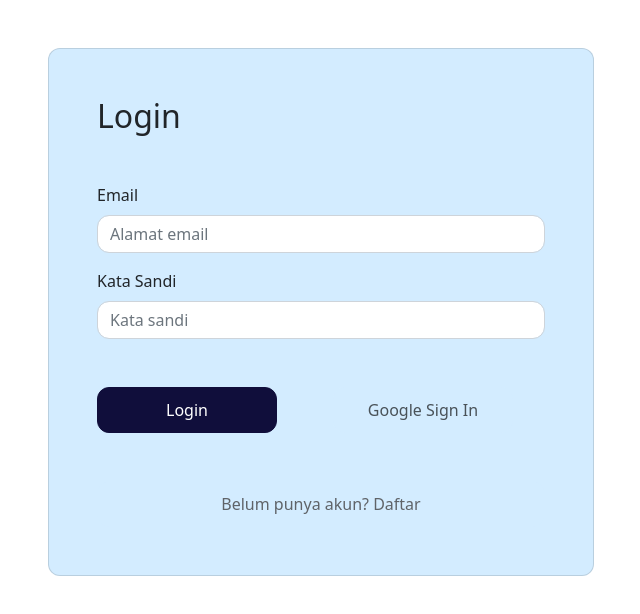
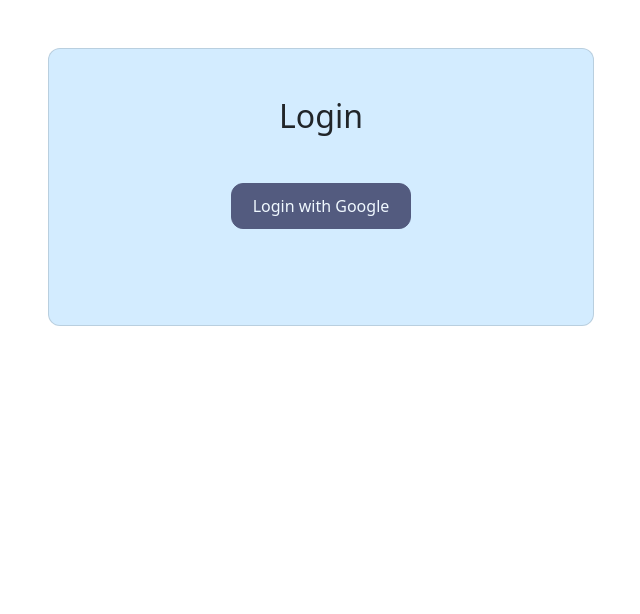
Before and after one commit to halawaoji97/d-kost, a React (Create React App) app: page /auth in a window 1280 px wide. Shown: the top 614 px of the page, without its empty margins (319-959 px from the left). Built offline with nearby package versions, Linux system fonts and the light colour scheme.

Commit message:
repair auth

```diff
--- a/src/api/index.js
+++ b/src/api/index.js
@@ -4,7 +4,19 @@
   baseURL: 'https://garos.herokuapp.com/api/v1',
 });
 
+const APISIGN = axios.create({
+  baseURL: 'http://localhost:3000',
+});
+
 export const fetchData = () => API.get('/member/landing-page');
 export const fetchDetailData = (id) => API.get(`/member/detail-page/${id}`);
 export const checkoutBooking = (newPost) =>
   API.post('/member/booking-page', newPost);
+
+export const signIn = (formData) => APISIGN.post('/user/signin', formData);
+export const signUp = (formData) =>
+  API.post(
+    '/user/signup',
+    { headers: { 'Access-Control-Allow-Origin': '*' } },
+    formData
+  );
--- a/src/components/Auth/Auth.js
+++ b/src/components/Auth/Auth.js
@@ -2,17 +2,29 @@
 import GoogleLogin from 'react-google-login';
 import { useDispatch } from 'react-redux';
 import { useNavigate } from 'react-router-dom';
-import InputField from './InputField';
+import { signin, signup } from '../../store/actions/auth';
+// import InputField from './InputField';
+
+const initialState = {
+  full_name: '',
+  email: '',
+  full_address: '',
+  phone_number: '',
+  password: '',
+  confirm_password: '',
+};
 
 const Auth = () => {
   const [showPassword, setShowPassword] = useState(false);
   const [isSignup, setIsSignup] = useState(false);
+  const [formData, setFormData] = useState(initialState);
+
   const dispatch = useDispatch();
   const navigate = useNavigate();
 
-  const swithMode = () => {
-    setIsSignup((prevIsSignup) => !prevIsSignup);
-  };
+  // const swithMode = () => {
+  //   setIsSignup((prevIsSignup) => !prevIsSignup);
+  // };
 
   const googleSuccess = async (res) => {
     console.log(res);
@@ -25,43 +37,66 @@
       console.log(error);
     }
   };
+
   const googleFailure = (error) => {
     console.error(error);
     console.log('fail');
   };
+
+  const handleSubmit = (e) => {
+    e.preventDefault();
+
+    if (isSignup) {
+      dispatch(signup(formData, navigate));
+    } else {
+      dispatch(signin(formData, navigate));
+    }
+
+    console.log(formData);
+  };
+
+  const handleChange = (e) => {
+    setFormData({ ...formData, [e.target.name]: e.target.value });
+  };
+
   return (
     <div className='auth my-5'>
       <div className='container'>
         <div className='row justify-content-center'>
           <div className='col-sm-12 col-md-6 col-lg-6'>
             <div className='card bg-light py-5 px-5'>
-              <form action=''>
-                <h2 className='mb-5'>{isSignup ? 'Daftar' : 'Login'}</h2>
-                {isSignup && (
+              <form onSubmit={handleSubmit}>
+                <h2 className='mb-5 text-center'>
+                  {isSignup ? 'Daftar' : 'Login'}
+                </h2>
+                {/* {isSignup && (
                   <>
                     <InputField
                       label='Nama Lengkap'
-                      name='name'
-                      id='name'
+                      name='full_name'
+                      id='full_name'
                       placeholder='Nama Lengkap'
                       className='form-control'
                       type='text'
+                      handleChange={handleChange}
                     />
                     <InputField
                       label='Nomor Hp'
-                      name='nomor_hp'
-                      id='nomor_hp'
+                      name='phone_number'
+                      id='phone_number'
                       placeholder='Nomor hp yang aktif'
                       className='form-control'
                       type='text'
+                      handleChange={handleChange}
                     />
                     <InputField
                       label='Alamat Sekarang'
-                      name='alamat'
-                      id='alamat'
+                      name='full_address'
+                      id='full_address'
                       placeholder='Alamat sekarang'
                       className='form-control'
                       type='text'
+                      handleChange={handleChange}
                     />
                   </>
                 )}
@@ -72,6 +107,7 @@
                   placeholder='Alamat email'
                   className='form-control'
                   type='email'
+                  handleChange={handleChange}
                 />
                 <InputField
                   label='Kata Sandi'
@@ -80,23 +116,25 @@
                   placeholder='Kata sandi'
                   className='form-control'
                   type='password'
+                  handleChange={handleChange}
                 />
                 {isSignup && (
                   <InputField
                     label='Konfirmasi Kata Sandi'
-                    name='konfirmasi_password'
-                    id='konfirmasi_password'
+                    name='confirm_password'
+                    id='confirm_password'
                     placeholder='Ulangi kata sandi'
                     className='form-control'
                     type='password'
+                    handleChange={handleChange}
                   />
-                )}
-                <div className='row my-5'>
-                  <div className='col-sm-12 col-lg-6 col-md-6'>
+                )} */}
+                <div className='row my-5 justify-content-center text-center'>
+                  {/* <div className='col-sm-12 col-lg-6 col-md-6'>
                     <button type='submit' className='btn btn-primary'>
                       {isSignup ? 'Register' : 'Login'}
                     </button>
-                  </div>
+                  </div> */}
                   <div className='col-sm-12 col-lg-6 col-md-6'>
                     <GoogleLogin
                       clientId='68476784938-tjno59vdipmpc9euviso9ehpc71ai7on.apps.googleusercontent.com'
@@ -105,9 +143,9 @@
                           type='button'
                           onClick={renderProps.onClick}
                           disabled={renderProps.disabled}
-                          className='btn btn-light'
+                          className='btn btn-primary'
                         >
-                          {isSignup ? ' Google Sign Up' : ' Google Sign In'}
+                          Login with Google
                         </button>
                       )}
                       onSuccess={googleSuccess}
@@ -117,7 +155,7 @@
                   </div>
                 </div>
 
-                <div className='row text-center mt-5'>
+                {/* <div className='row text-center mt-5'>
                   <div className='col-12'>
                     <button
                       style={{ width: '100%' }}
@@ -130,7 +168,7 @@
                         : 'Belum punya akun? Daftar'}
                     </button>
                   </div>
-                </div>
+                </div> */}
               </form>
             </div>
           </div>
--- a/src/components/Auth/InputField.js
+++ b/src/components/Auth/InputField.js
@@ -13,6 +13,7 @@
         className={className}
         id={label}
         placeholder={placeholder}
+        onChange={handleChange}
       />
     </div>
   );
--- a/src/components/Navbar/Navbar.js
+++ b/src/components/Navbar/Navbar.js
@@ -12,7 +12,7 @@
 
   const logout = () => {
     dispatch({ type: 'LOGOUT' });
-    navigate('/signin');
+    navigate('/auth');
     setUser(null);
   };
 
@@ -56,11 +56,14 @@
                 About
               </Link>
             </li>
+            {user && (
               <li className='nav-item'>
                 <Link className='nav-link' to='/'>
                   {user?.result.name}
                 </Link>
               </li>
+            )}
+            {!user && (
               <li
                 className='nav-item text-center'
                 style={{
@@ -78,6 +81,8 @@
                   Signin
                 </Link>
               </li>
+            )}
+            {user && (
               <li
                 className='nav-item text-center'
                 style={{
@@ -96,6 +101,7 @@
                   Logout
                 </button>
               </li>
+            )}
           </ul>
         </div>
       </div>
--- a/src/store/actions/auth.js
+++ b/src/store/actions/auth.js
@@ -0,0 +1,24 @@
+import { AUTH } from '../types';
+import * as api from '../../api';
+
+export const signin = (formData, navigate) => async (dispatch) => {
+  try {
+    const { data } = await api.signIn(formData);
+
+    dispatch({ type: AUTH, data });
+    navigate('/');
+  } catch (error) {
+    console.log(error);
+  }
+};
+
+export const signup = (formData, navigate) => async (dispatch) => {
+  try {
+    const { data } = await api.signUp(formData);
+
+    dispatch({ type: AUTH, data });
+    navigate('/');
+  } catch (error) {
+    console.log(error);
+  }
+};
```
Lines whose indentation alone changed are shown as unchanged.
